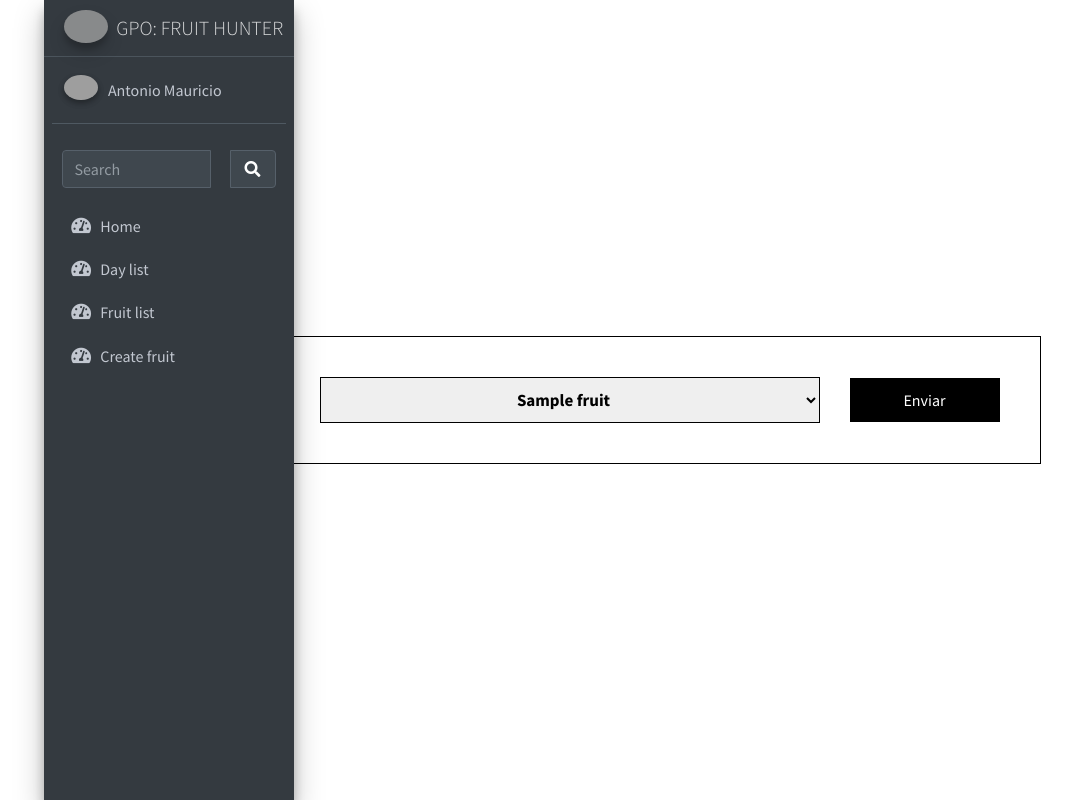
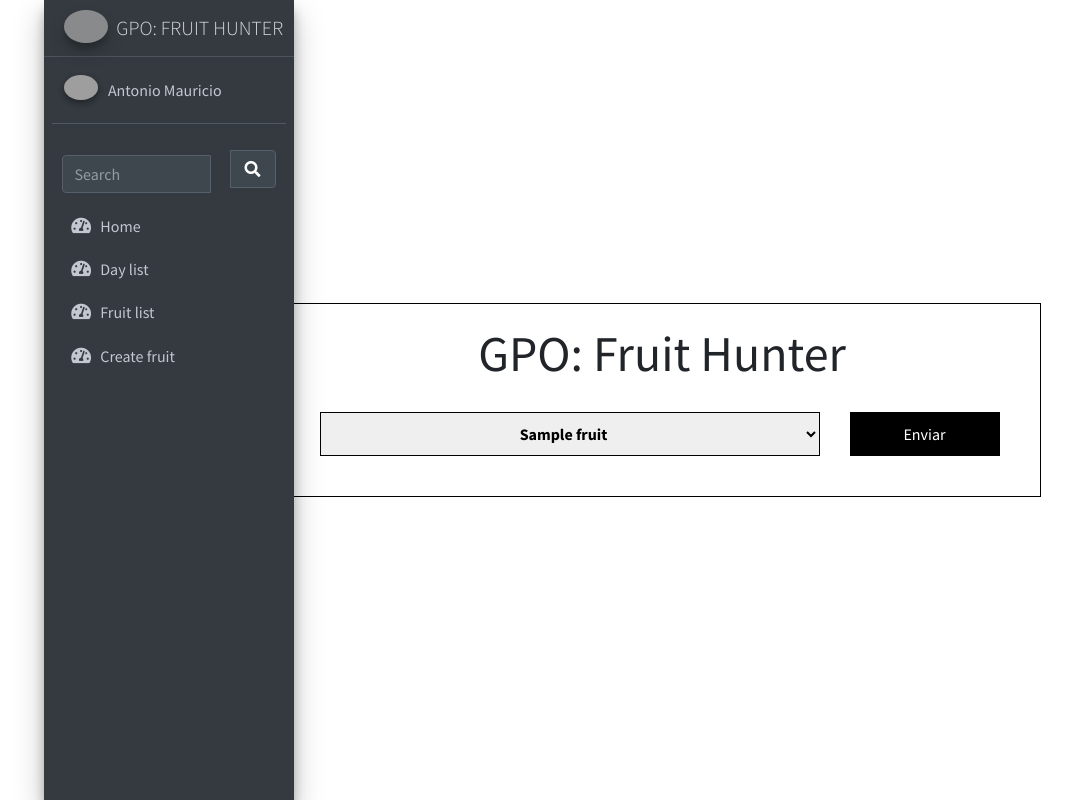
Before and after one commit to Dedo-Finger2/GPO--Fruit_Hunter, a PHP site: page /index.php in a window 1280 px wide. Shown: the whole page, without its empty margins (98-1170 px from the left). Run offline with PHP 8.4, Linux system fonts and the light colour scheme; tables that the repository leaves empty or names only in its code hold one stand-in row (values such as "Sample post"); some libraries are stand-ins or nearby versions; grey boxes are pictures that could not be loaded.

Commit message:
index final

```diff
--- a/index.php
+++ b/index.php
@@ -42,18 +42,29 @@
                 display: flex;
                 justify-content: center;
                 align-items: center;
-                flex-direction: row;
+                flex-direction: column;
                 border: 1px solid #000;
                 padding: 20px;
             }
 
-            select, .enviar {
+            h1 {
+                margin-top: 0px;
+                text-align: center;
+                font-size: 50px;
+            }
+
+            .input-group {
+                display: flex;
+                align-items: center;
+            }
+
+            select, button.enviar {
                 margin: 20px;
                 padding: 10px;
                 font-size: 16px;
             }
 
-            .enviar {
+            button.enviar {
                 background-color: #000;
                 color: #fff;
                 border: none;
@@ -61,7 +72,7 @@
                 width: 150px;
             }
 
-            .enviar:hover {
+            button.enviar:hover {
                 background-color: gray;
             }
 
@@ -72,9 +83,8 @@
                 margin-left: 15px;
                 text-align: center;
                 font-weight: bold;
-                font-size: 17px;
+                font-size: 16px;
             }
-
 
         </style>
     </head>
@@ -87,6 +97,8 @@
                 <!-- Envia a fruta para o tratamento -->
                 <form action="app/Controller/form/tratamento.php" method="post">
                     <div class="content">
+                        <h1>GPO: Fruit Hunter</h1>
+                        <div class="input-group">
                             <select class="selecionar" name="fruta">
                                 <?php
                                     if ($result->num_rows > 0)
@@ -100,6 +112,7 @@
                             </select>
                             <button class="enviar" type="submit" name="novo_dia">Enviar</button>
                         </div>
+                    </div>
                 </form>
             </div>
     </body>
```
Lines whose indentation alone changed are shown as unchanged.
